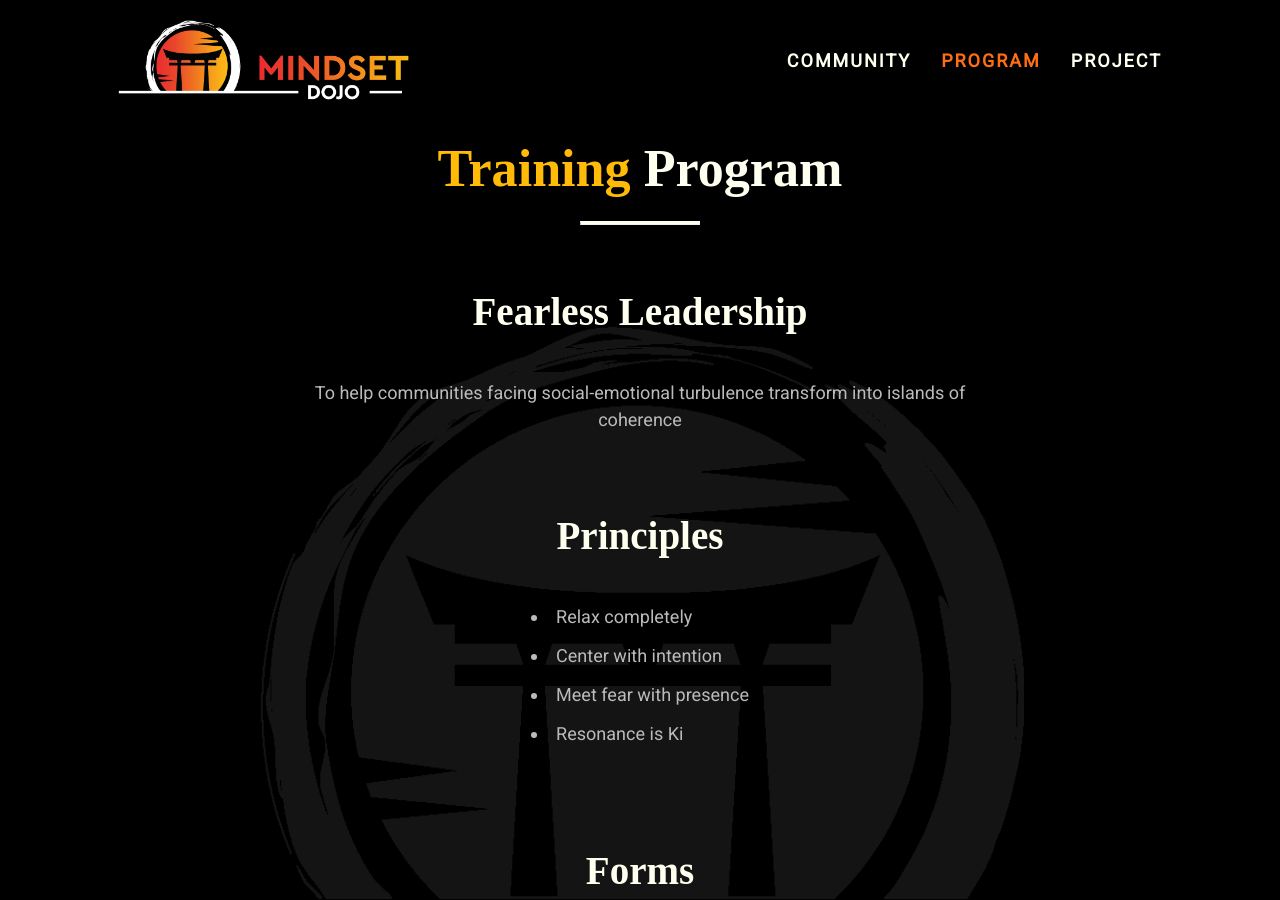
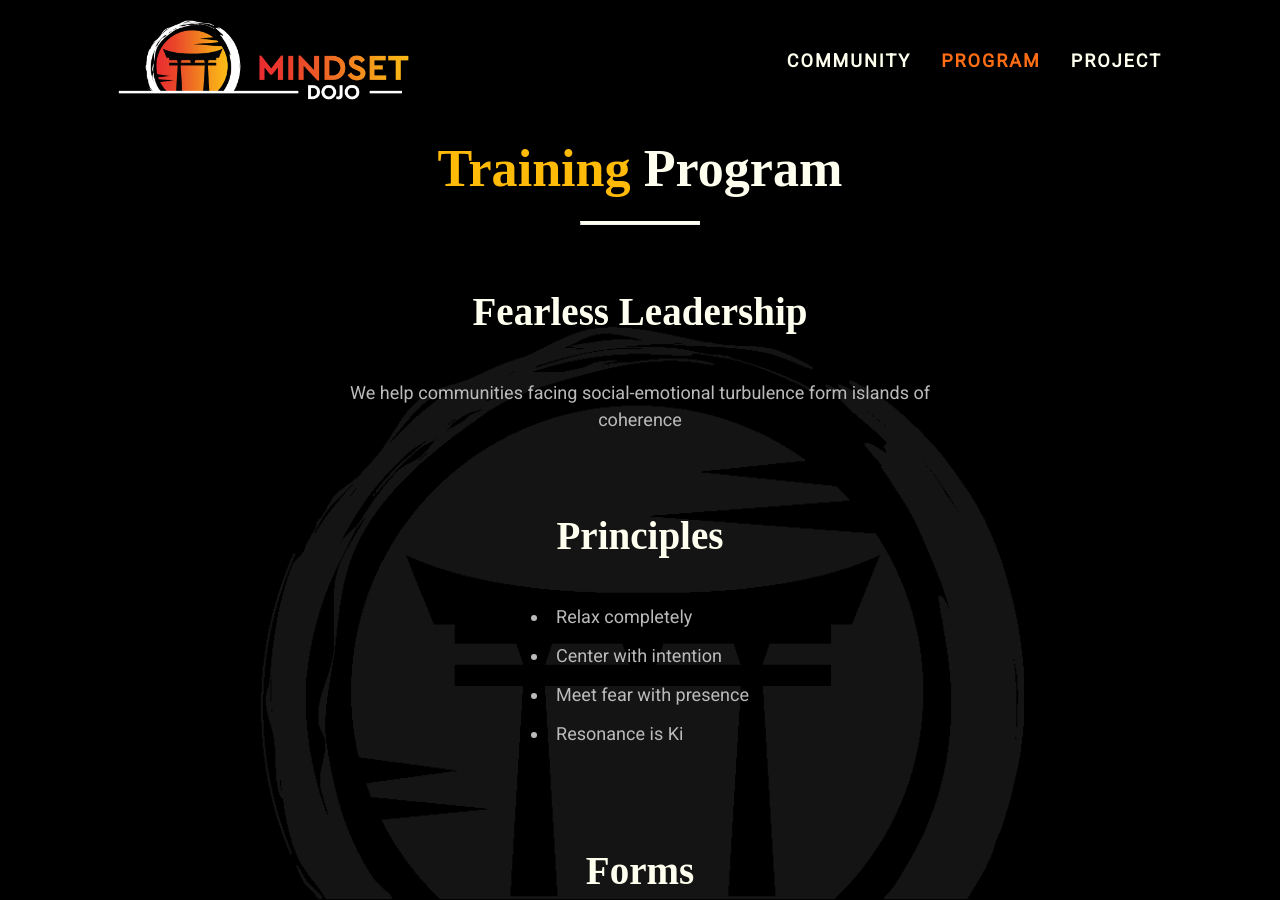
Before and after one commit to mindset-dojo/mindset-dojo.github.io, a Jekyll site: the page built from program.md, in a window 1280 px wide and 900 px high. Built offline with Jekyll 4.4.1, drawn with Linux system fonts in a browser that asks for light colours; some web fonts are replaced.

Commit message:
feat: Clarify Mission

```diff
--- a/_data/program.yaml
+++ b/_data/program.yaml
@@ -1,6 +1,6 @@
 ---
 rally: Fearless Leadership
-mission: To help communities facing social-emotional turbulence transform into islands of coherence
+mission: We help communities facing social-emotional turbulence form islands of coherence
 principles:
   - label: Relax completely
   - label: Center with intention
```
